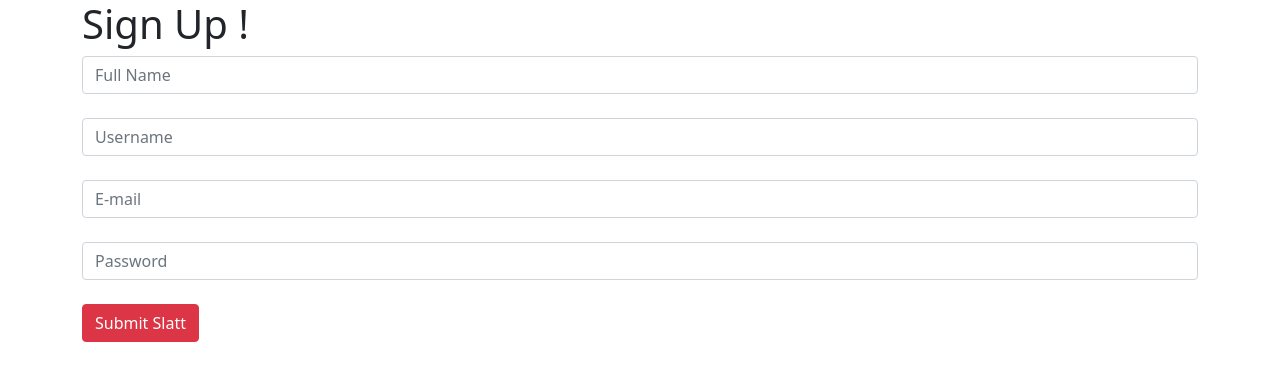
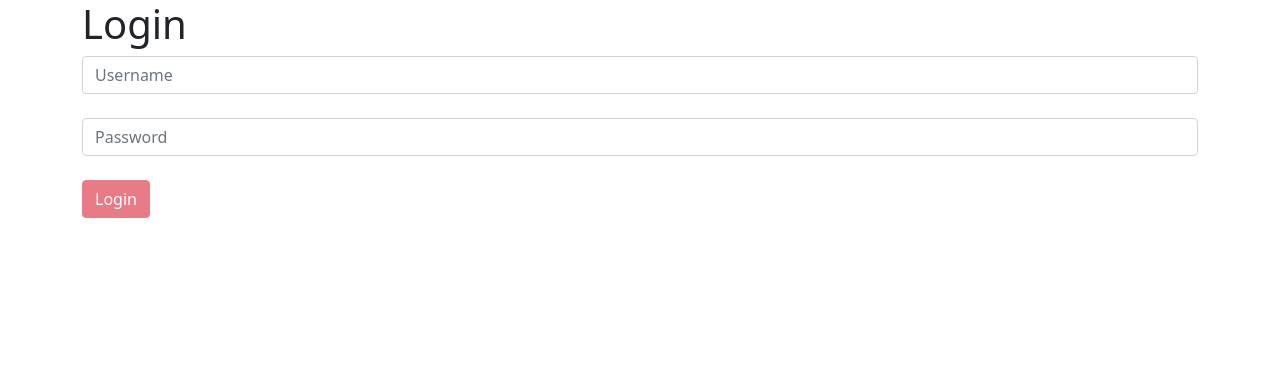
Before and after one commit to dtalton3/wundereats, a React (Create React App) app in the folder grubtrak/: page /login in a window 1280 px wide. Shown: the top 380 px of the page. Built offline with nearby package versions, Linux system fonts and the light colour scheme.

Commit message:
Integrate Frontend Backend IO Properties

```diff
--- a/grubtrak/package.json
+++ b/grubtrak/package.json
@@ -10,6 +10,7 @@
     "bootstrap": "^5.1.1",
     "react": "^17.0.2",
     "react-dom": "^17.0.2",
+    "react-router-dom": "^5.3.0",
     "react-scripts": "4.0.3",
     "web-vitals": "^1.1.2"
   },
--- a/grubtrak/src/App.js
+++ b/grubtrak/src/App.js
@@ -1,130 +1,19 @@
-import React, { Component, createContext } from 'react';
+import React, { useState } from "react";
 import "bootstrap/dist/css/bootstrap.min.css";
 import axios from 'axios';
+import {Route, Link} from 'react-router-dom';
+import Signup from "./Signup";
+import Login from "./Login";
+import Home from "./Home";
 
-class App extends Component {
-    constructor() {
-        super()
-        this.state = {
-            fullName:'',
-            email:'',
-            username:'',
-            password:''
-        }
-
-        this.changeFullName = this.changeFullName.bind(this)
-        this.changeEmail = this.changeEmail.bind(this)
-        this.changeUsername = this.changeUsername.bind(this)
-        this.changePassword = this.changePassword.bind(this)
-        this.onSubmit= this.onSubmit.bind(this)
-    }
-
-    changeFullName(event) {
-        this.setState({
-            fullName:event.target.value
-        })
-    }
-
-    changeUsername(event) {
-        this.setState({
-            username:event.target.value
-        })
-    }
-
-    changeEmail(event) {
-        this.setState({
-            email:event.target.value
-        })
-    }
-
-    changePassword(event) {
-        this.setState({
-            password:event.target.value
-        })
-    }
-
-    onSubmit(event) {
-        event.preventDefault()
-
-        const registered = {
-            fullName: this.state.fullName,
-            username: this.state.username,
-            email: this.state.email,
-            password: this.state.password
-        }
-
-        axios.post('http://localhost:4000/api/signup', registered)
-            .then(res => console.log(res.data))
-
-        // window.location = '/'
-
-        this.setState({
-            fullName:'',
-            email:'',
-            username:'',
-            password:''
-        })
-    }
-
-    render()  {
-        return (
-            <div>
-                <div className='container'>
-                    <div className='header'>
-                        <h1> Sign Up ! </h1>
-                    </div>
-                    <div className='form-div'>
-                        <form onSubmit={this.onSubmit}>
-                            <input type = 'text'
-                            placeholder='Full Name'
-                            onChange={this.changeFullName}
-                            value={this.state.fullName}
-                            className='form-control form-group '>
-                            </input>
-
-                            <br />
-
-                            <input type = 'text'
-                            placeholder='Username'
-                            onChange={this.changeUsername}
-                            value={this.state.username}
-                            className='form-control form-group '>
-                            </input>
-
-                            <br />
-
-                            <input type = 'text'
-                            placeholder='E-mail'
-                            onChange={this.changeEmail}
-                            value={this.state.email}
-                            className='form-control form-group '>
-                            </input>
-
-                            <br />
-
-                            <input type = 'text'
-                            placeholder='Password'
-                            onChange={this.changePassword}
-                            value={this.state.password}
-                            className='form-control form-group '>
-                            </input>
-
-                            <br />
-
-                            <input type = 'submit'
-                            className='btn btn-danger btn-block'
-                            value='Submit Slatt'>
-                            </input>
-
-                            <br />
-
-                        </form>
-                    </div>
-                </div>
-            </div>
-        );
-
-    }
+function App() {
+    return(
+        <div>
+            <Route exact path="/" component={Signup}/>
+            <Route exact path="/login" component={Login}/>
+            <Route exact path="/home" component={Home}/>
+        </div>
+    )
 }
 
 export default App;
--- /dev/null
+++ b/grubtrak/src/Home.js
@@ -0,0 +1,48 @@
+import React from "react";
+//import Button from "react-bootstrap/Button";
+//import Navbar from './Navbar.js';
+//import {Link} from 'react-router-dom';
+import "./Home.css";
+// import "./Navbar.css";
+
+
+function Home() {
+    function backToHome(event) {
+        event.preventDefault();
+
+        window.location = '/login'
+
+    }
+    return (
+        <div className="Home-header">
+
+            <div className="Left-panel">
+                <label> [Navigation Panel 1]</label>
+            </div>
+
+            <div className="Top-panel">
+                {/* <Navbar /> */}
+                <label className="Black-label"> [Navigation Panel 2]</label>
+            </div>
+
+            <div className="Dashboard">
+                <h1 className="Dash-content">You have no connections. Add other Grub Trackers to see their impacts and how it compares to yours.</h1>
+                {/* making dashboard */}
+                {/* <Button className="Back-button">
+                    <Link to="/" className="Link-style">Back</Link>
+                </Button> */}
+
+                <input type = 'submit'
+                        className='btn btn-danger btn-block'
+                        value='Login'
+                        onClick={backToHome}>
+                </input>
+
+            </div>
+
+
+        </div>
+    );
+}
+
+export default Home;
--- /dev/null
+++ b/grubtrak/src/Login.js
@@ -0,0 +1,75 @@
+import React, { useState } from "react";
+import "bootstrap/dist/css/bootstrap.min.css";
+import axios from 'axios';
+
+function Signup() {
+    const [username, setUsername] = useState('');
+    const [password, setPassword] = useState('');
+
+    function validateForm() {
+        return username.length > 0 && password.length > 0;
+    }
+
+    function handleSubmit(event) {
+        event.preventDefault();
+
+        const registered = {
+                    username: username,
+                    password: password
+        }
+
+        axios.post('http://localhost:4000/api/signup', registered)
+            .then(res => console.log(res.data))
+
+
+        window.location = '/home';
+
+        // setUsername('');
+        // setPassword('');
+    }
+
+    return (
+        <div>
+            <div className='container'>
+                <div className='header'>
+                    <h1> Login </h1>
+                </div>
+
+                <div className='form-div'>
+                    <form onSubmit={handleSubmit}>
+
+                        <input type = 'text'
+                        placeholder='Username'
+                        onChange={(e) => setUsername(e.target.value)}
+                        value={username}
+                        className='form-control form-group '>
+                        </input>
+
+                        <br />
+
+                        <input type = 'text'
+                        placeholder='Password'
+                        onChange={(e) => setPassword(e.target.value)}
+                        value={password}
+                        className='form-control form-group '>
+                        </input>
+
+                        <br />
+
+                        <input type = 'submit'
+                        className='btn btn-danger btn-block'
+                        value='Login'
+                        disabled={!validateForm()}>
+                        </input>
+
+                        <br />
+
+                    </form>
+                </div>
+            </div>
+        </div>
+    );
+
+}
+
+export default Signup;
--- /dev/null
+++ b/grubtrak/src/Signup.js
@@ -0,0 +1,93 @@
+import React, { useState } from "react";
+import "bootstrap/dist/css/bootstrap.min.css";
+import axios from 'axios';
+
+function Signup() {
+    const [fullName, setFullName] = useState('');
+    const [email, setEmail] = useState('');
+    const [username, setUsername] = useState('');
+    const [password, setPassword] = useState('');
+
+    function validateForm() {
+        return fullName.length > 0 && username.length > 0 && email.length > 0 && password.length > 0;
+    }
+
+    function handleSubmit(event) {
+        event.preventDefault();
+
+        const registered = {
+                    fullName: fullName,
+                    username: username,
+                    email: email,
+                    password: password
+        }
+
+        axios.post('http://localhost:4000/api/signup', registered)
+            .then(res => console.log(res.data))
+
+        window.location = '/login';
+    }
+
+
+    return (
+        <div>
+            <div className='container'>
+                <div className='header'>
+                    <h1> Sign Up ! </h1>
+                </div>
+
+                <div className='form-div'>
+                    <form onSubmit={handleSubmit}>
+                        <input type = 'text'
+                        placeholder='Full Name'
+                        onChange={(e) => setFullName(e.target.value)}
+                        value={fullName}
+                        className='form-control form-group '>
+                        </input>
+
+                        <br />
+
+                        <input type = 'text'
+                        placeholder='Username'
+                        onChange={(e) => setUsername(e.target.value)}
+                        value={username}
+                        className='form-control form-group '>
+                        </input>
+
+                        <br />
+
+                        <input type = 'text'
+                        placeholder='E-mail'
+                        onChange={(e) => setEmail(e.target.value)}
+                        value={email}
+                        className='form-control form-group '>
+                        </input>
+
+                        <br />
+
+                        <input type = 'text'
+                        placeholder='Password'
+                        onChange={(e) => setPassword(e.target.value)}
+                        value={password}
+                        className='form-control form-group '>
+                        </input>
+
+                        <br />
+
+                        <input type = 'submit'
+                        className='btn btn-danger btn-block'
+                        value='Submit Slatt'
+                        disabled={!validateForm()}>
+                        </input>
+
+                        <br />
+
+                    </form>
+                </div>
+            </div>
+        </div>
+    );
+
+}
+
+export default Signup;
--- a/grubtrak/src/index.js
+++ b/grubtrak/src/index.js
@@ -1,5 +1,9 @@
 import React from "react";
 import ReactDOM from "react-dom";
 import App from './App'
+import {BrowserRouter} from 'react-router-dom';
 
-ReactDOM.render(<App />, document.getElementById('root'))
+ReactDOM.render(
+    <BrowserRouter>
+        <App />
+    </BrowserRouter>, document.getElementById('root'))
```
Also changed, not shown: grubtrak/src/Home.css (added), grubtrak/src/Login.css (added), grubtrak/src/Signup.css (added), 1 other file (tests, documents, lock files or other folders).
